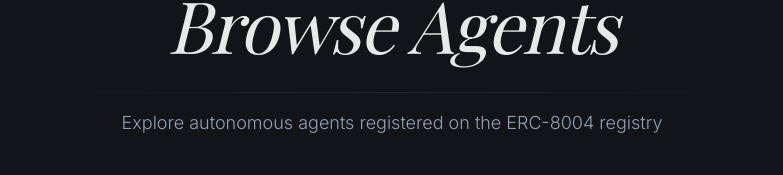
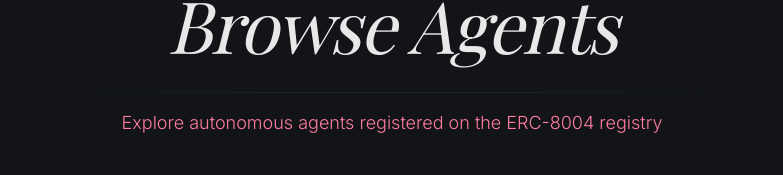
Before and after one commit to Jay-366/hackmoney, a Next.js app: page /agents in a window 1280 px wide. Shown: the part 140-315 px from the top of the page, without its empty margins (248-1031 px from the left). Built offline with nearby package versions, Linux system fonts and the light colour scheme; no server answers; a web font is replaced by a local one.

Commit message:
change the font color

```diff
--- a/app/agents/page.tsx
+++ b/app/agents/page.tsx
@@ -280,7 +280,7 @@ export default function AgentsPage() {
                     <div className="flex justify-center items-center">
                         <div className="w-full max-lg h-[1px] bg-gradient-to-r from-transparent via-slate-700/40 to-transparent"></div>
                     </div>
-                    <p className="text-slate-400 mt-4 text-lg font-light font-sans-airy">
+                    <p className="text-[#fd7c9f] mt-4 text-lg font-light font-sans-airy">
                         Explore autonomous agents registered on the ERC-8004 registry
                     </p>
                 </header>
```
